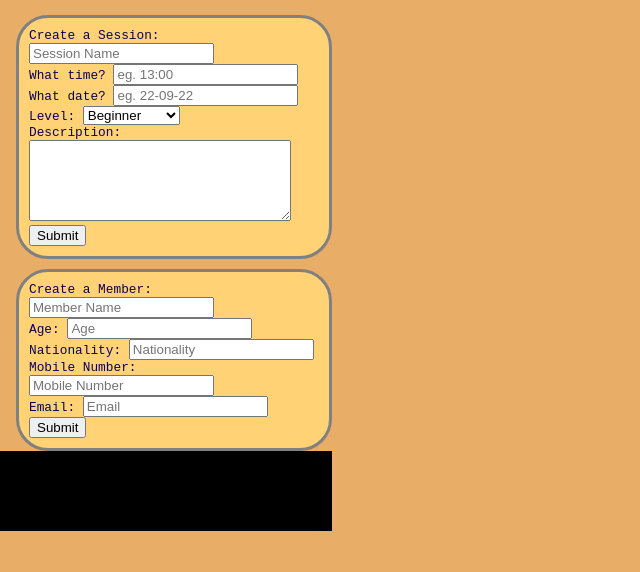
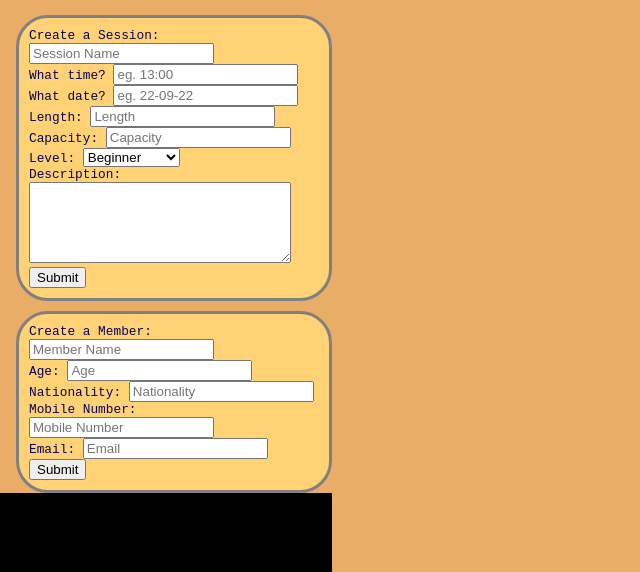
Before and after one commit to andrewswise27/gains_house, a Flask app: page /home in a window 1280 px wide. Shown: the part 99-671 px from the top of the page, without its empty margins (0-640 px from the left). Run offline with Flask 2, Linux system fonts and the light colour scheme; some libraries are stand-ins or nearby versions.

Commit message:
added create session functionality

```diff
--- a/templates/index.html
+++ b/templates/index.html
@@ -10,6 +10,12 @@
         <br>
         <label for="date">What date?</label>
         <input type="text" name="doy" placeholder="eg. 22-09-22">
+        <br>
+        <label for="length">Length:</label>
+        <input type="text" name="length" placeholder="Length">
+        <br>
+        <label for="capacity">Capacity:</label>
+        <input type="text" name="capacity" id="" placeholder="Capacity">
         <br>
         <label for="level">Level:</label>
         <select name="level" id="level">
```
Also changed, not shown: templates/sessions/edit.html (added).
